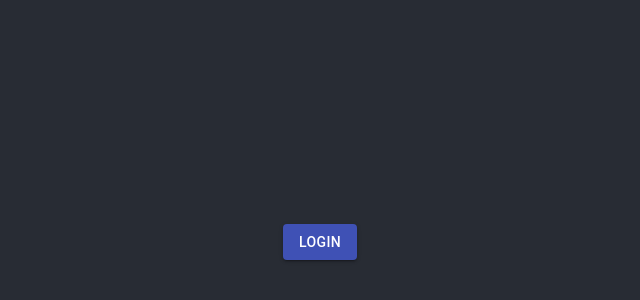
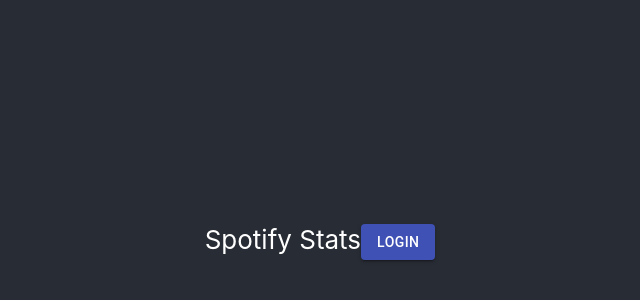
Before and after one commit to lorenzoparas/spotify-stats, a React (Create React App) app in the folder spotify-stats/: page / in a window 1280 px wide. Shown: the part 158-458 px from the top of the page, without its empty margins (320-960 px from the left). Built offline with nearby package versions, Linux system fonts and the light colour scheme.

Commit message:
finished implementation

```diff
--- a/spotify-stats/public/index.html
+++ b/spotify-stats/public/index.html
@@ -24,7 +24,7 @@
       work correctly both with client-side routing and a non-root public URL.
       Learn how to configure a non-root public URL by running `npm run build`.
     -->
-    <title>React App</title>
+    <title>Spotify Stats</title>
   </head>
   <body>
     <noscript>You need to enable JavaScript to run this app.</noscript>
--- a/spotify-stats/src/pages/Home.jsx
+++ b/spotify-stats/src/pages/Home.jsx
@@ -16,6 +16,7 @@
 
     return (
         <div>
+            Spotify Stats
             <Button variant="contained" color="primary" onClick={handleLogin}>
                 LOGIN
             </Button>
```
